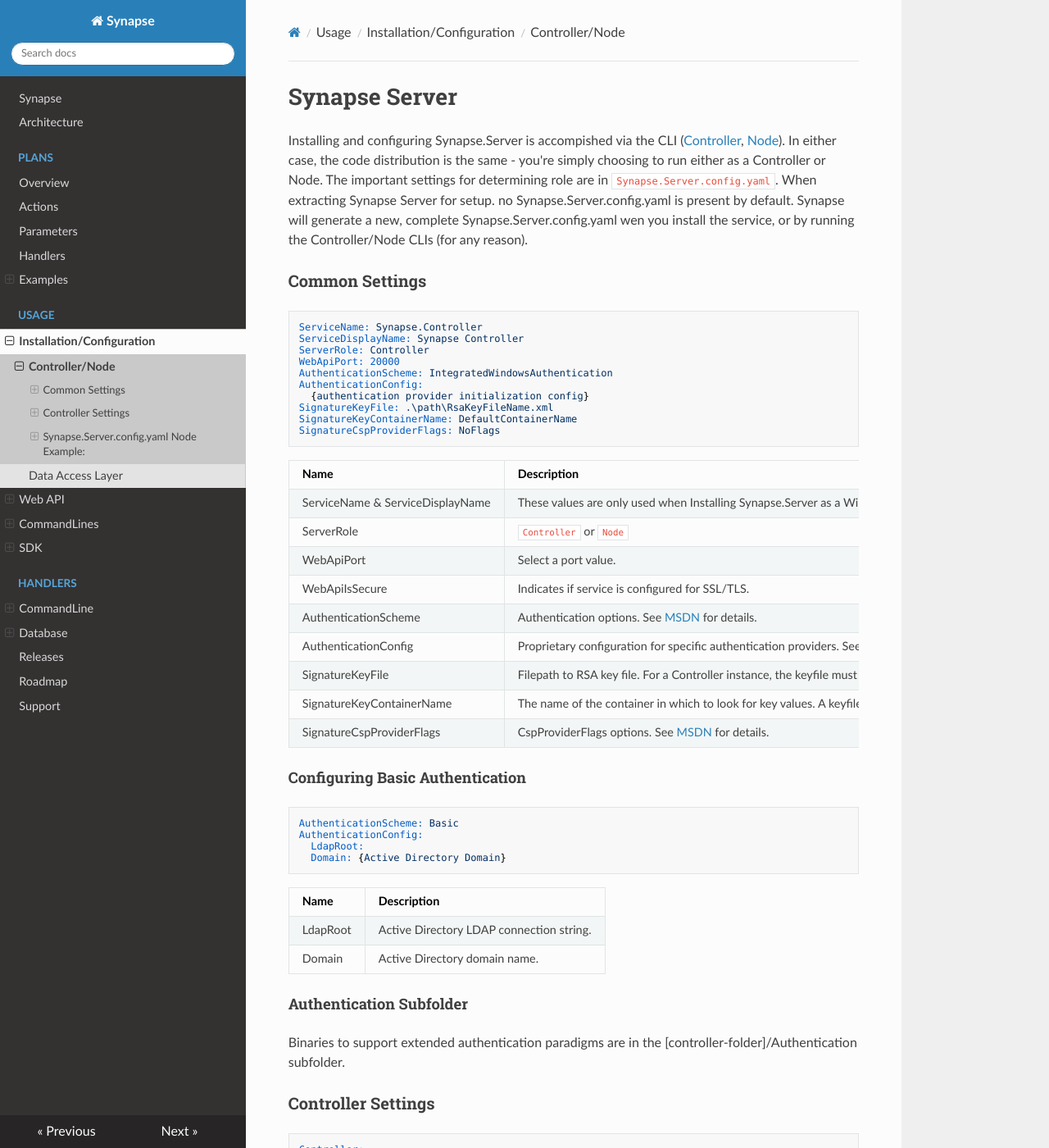
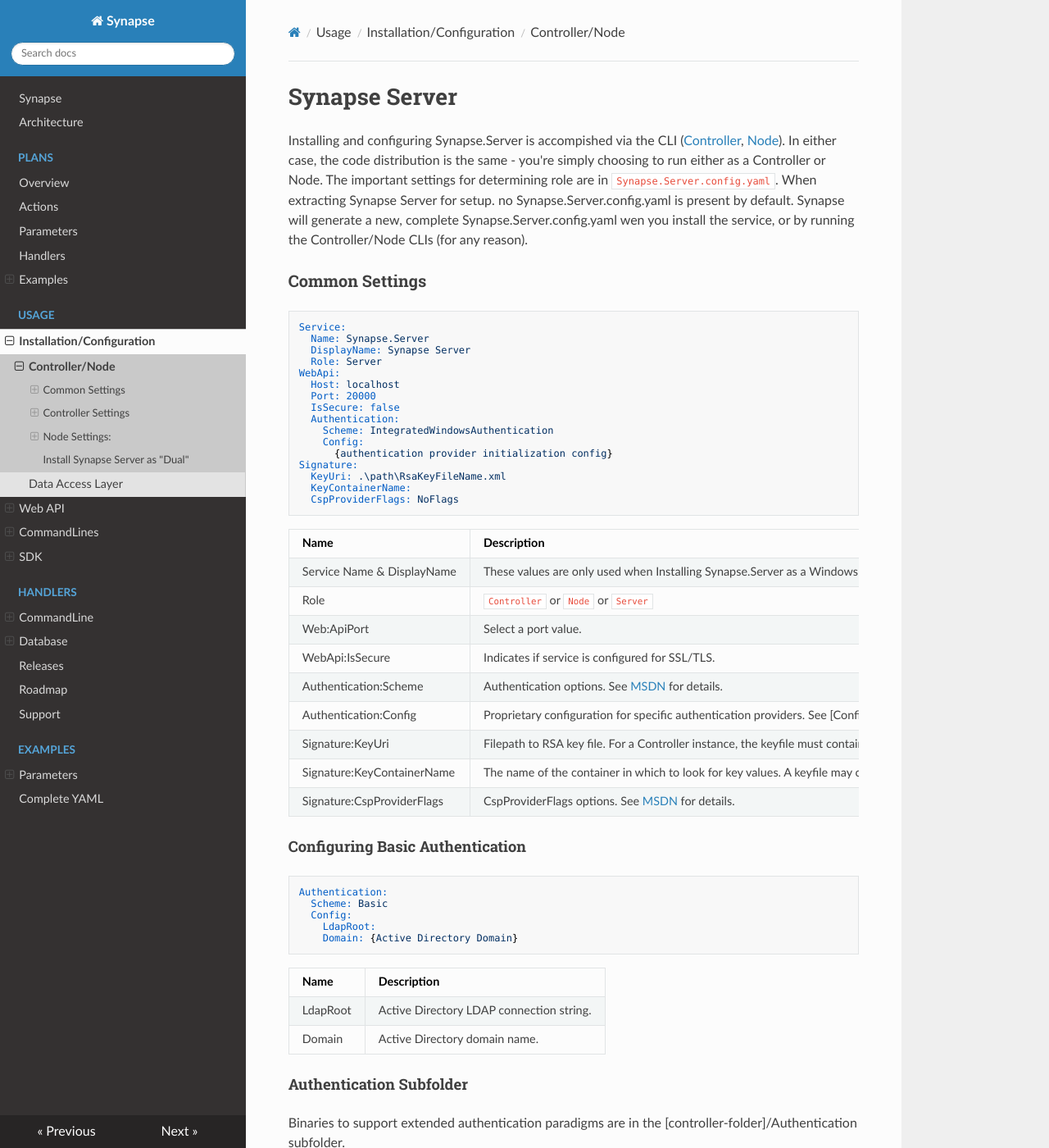
Before and after one commit to SynapseProject/synapse.docs, an MkDocs documentation site: the page built from docs/run/setup.md, in a window 1280 px wide and 1400 px high. Shown: the whole window at 82% size. Built offline with MkDocs 1.6.1, drawn with Linux system fonts in a browser that asks for light colours; nearby versions of some CDN libraries; old or Windows-style settings are respelled for this version of MkDocs; some of the changed text lies outside the part shown.

Commit message:
new installer/config updates

````diff
--- a/docs/run/setup.md
+++ b/docs/run/setup.md
@@ -5,37 +5,44 @@ Installing and configuring Synapse.Server is accompished via the CLI ([Controlle
 ### Common Settings
 
 ```yaml
-ServiceName: Synapse.Controller
-ServiceDisplayName: Synapse Controller
-ServerRole: Controller
-WebApiPort: 20000
-AuthenticationScheme: IntegratedWindowsAuthentication
-AuthenticationConfig:
-  {authentication provider initialization config}
-SignatureKeyFile: .\path\RsaKeyFileName.xml
-SignatureKeyContainerName: DefaultContainerName
-SignatureCspProviderFlags: NoFlags
+Service:
+  Name: Synapse.Server
+  DisplayName: Synapse Server
+  Role: Server
+WebApi:
+  Host: localhost
+  Port: 20000
+  IsSecure: false
+  Authentication:
+    Scheme: IntegratedWindowsAuthentication
+    Config:
+      {authentication provider initialization config}
+Signature:
+  KeyUri: .\path\RsaKeyFileName.xml
+  KeyContainerName:
+  CspProviderFlags: NoFlags
 ```
 
 |Name|Description
 |-|-
-|ServiceName & ServiceDisplayName|These values are only used when Installing Synapse.Server as a Windows Service.  Provide uniquely named values to run multiple instances of the services side-by-side.  The default values shown in the examples below will be modified to reflect Synapse.Controller or Synapse.Node (depending on role) under a default installation.  Alternatively, you may specify values directly.   _Note:_ Each unique instance of Synapse.Server should be distributed to an independent folder.  _Note:_ Do not modify these values _after_ installation.  You must first _uninstall_ the service, then modify and re-install.
-|ServerRole|`Controller` or `Node`
-|WebApiPort|Select a port value.
-|WebApiIsSecure|Indicates if service is configured for SSL/TLS.
-|AuthenticationScheme|Authentication  options.  See <a href="https://msdn.microsoft.com/en-us/library/system.net.authenticationschemes(v=vs.110).aspx" target="_blank">MSDN</a> for details.
-|AuthenticationConfig|Proprietary configuration for specific authentication providers.  See [Configuring Basic Authentication] below.
-|SignatureKeyFile|Filepath to RSA key file.  For a Controller instance, the keyfile must contain public and prvite key values.  For a Node instance, the keyfile must contain only the public key value.  If running both the Controller and Node from a single distribution, the keyfile must contain public and prvite key values.  To generate new RsaKeyFiles, use synapse.controller.cli *genkeys* option.  See CLI help for details.
-|SignatureKeyContainerName|The name of the container in which to look for key values.  A keyfile may contain multiple containers.
-|SignatureCspProviderFlags|CspProviderFlags options.  See <a href="https://msdn.microsoft.com/en-us/library/system.security.cryptography.cspproviderflags(v=vs.110).aspx" target="_blank">MSDN</a> for details.
+|Service Name & DisplayName|These values are only used when Installing Synapse.Server as a Windows Service.  Provide uniquely named values to run multiple instances of the services side-by-side.  The default values shown in the examples below will be modified to reflect Synapse.Controller or Synapse.Node (depending on role) under a default installation.  Alternatively, you may specify values directly.   _Note:_ Each unique instance of Synapse.Server should be distributed to an independent folder.  _Note:_ Do not modify these values _after_ installation.  You must first _uninstall_ the service, then modify and re-install.
+|Role|`Controller` or `Node` or `Server`
+|Web:ApiPort|Select a port value.
+|WebApi:IsSecure|Indicates if service is configured for SSL/TLS.
+|Authentication:Scheme|Authentication  options.  See <a href="https://msdn.microsoft.com/en-us/library/system.net.authenticationschemes(v=vs.110).aspx" target="_blank">MSDN</a> for details.
+|Authentication:Config|Proprietary configuration for specific authentication providers.  See [Configuring Basic Authentication] below.
+|Signature:KeyUri|Filepath to RSA key file.  For a Controller instance, the keyfile must contain public and prvite key values.  For a Node instance, the keyfile must contain only the public key value.  If running both the Controller and Node from a single distribution, the keyfile must contain public and prvite key values.  To generate new RsaKeyFiles, use synapse.controller.cli *genkeys* option.  See CLI help for details.
+|Signature:KeyContainerName|The name of the container in which to look for key values.  A keyfile may contain multiple containers.
+|Signature:CspProviderFlags|CspProviderFlags options.  See <a href="https://msdn.microsoft.com/en-us/library/system.security.cryptography.cspproviderflags(v=vs.110).aspx" target="_blank">MSDN</a> for details.
 
 #### Configuring Basic Authentication
 
 ```yaml
-AuthenticationScheme: Basic
-AuthenticationConfig:
-  LdapRoot:
-  Domain: {Active Directory Domain}
+Authentication:
+  Scheme: Basic
+  Config:
+    LdapRoot:
+    Domain: {Active Directory Domain}
 ```
 
 |Name|Description
@@ -48,6 +55,11 @@ AuthenticationConfig:
 Binaries to support extended authentication paradigms are in the [controller-folder]/Authentication subfolder.
 
 ### Controller Settings
+
+Use `synapse.controller.cli install [run:true|false]` to install.
+
+ - If a `synapse.server.config.yaml` file is present, the installer will use the settings in the file, as-is.
+ - If no `synapse.server.config.yaml` file is present, the installer will create a file with default values.
 
 ```yaml
 Controller:
@@ -71,7 +83,12 @@ Controller:
 
 Locate binaries to support custom ApiControllers in the [controller-folder]/Assemblies subfolder.  Create an additional subfolder per ApiController, as follows: [controller-folder]/Assemblies/[library name].
 
-### Synapse.Server.config.yaml Node Example:
+### Node Settings:
+
+Use `synapse.node.cli install [run:true|false]` to install.
+
+ - If a `synapse.server.config.yaml` file is present, the installer will use the settings in the file, as-is.
+ - If no `synapse.server.config.yaml` file is present, the installer will create a file with default values.
 
 ```yaml
 Node:
@@ -96,3 +113,12 @@ Node:
 #### Handlers Subfolder
 
 Locate binaries to support Handlers in the [node-folder]/Handlers subfolder.  Create an additional subfolder per Handler, as follows: [controller-folder]/Handlers/[library name].
+
+### Install Synapse Server as "Dual"
+
+You may install Synapse Server under a single folder, supporting both the Controller and the Node, as follows:
+
+Use `synapse.server.exe install [run:true|false]` to install.
+
+ - If a `synapse.server.config.yaml` file is present, the installer will use the settings in the file, as-is.
+ - If no `synapse.server.config.yaml` file is present, the installer will create a file with default values.
--- a/mkdocs.yml
+++ b/mkdocs.yml
@@ -8,16 +8,6 @@ pages:
   - Parameters: plans/parms/detail.md
   - Handlers: plans/handlers.md
   - Examples:
-    - Parameters:
-      - YAML:
-        - Basic: plans/parms/yaml/basic.md
-        - ForEach: plans/parms/yaml/foreach.md
-      - JSON:
-        - Basic: plans/parms/json/basic.md
-        - ForEach: plans/parms/json/foreach.md
-      - XML:
-        - Basic: plans/parms/xml/basic.md
-        - ForEach: plans/parms/xml/foreach.md
     - Complete YAML: yaml.md
 - Usage:
   - Installation/Configuration:
@@ -48,4 +38,16 @@ pages:
 - Releases: releases.md
 - Roadmap: roadmap.md
 - Support: support.md
+- Examples:
+  - Parameters:
+    - YAML:
+      - Basic: plans/parms/yaml/basic.md
+      - ForEach: plans/parms/yaml/foreach.md
+    - JSON:
+      - Basic: plans/parms/json/basic.md
+      - ForEach: plans/parms/json/foreach.md
+    - XML:
+      - Basic: plans/parms/xml/basic.md
+      - ForEach: plans/parms/xml/foreach.md
+  - Complete YAML: yaml.md
 theme: readthedocs
````
Also changed, not shown: docs/cli/controller.md (+11 -22 lines), docs/cli/node.md (+11 -22 lines), docs/plans/parms/detail.md (+9 -0 lines).
